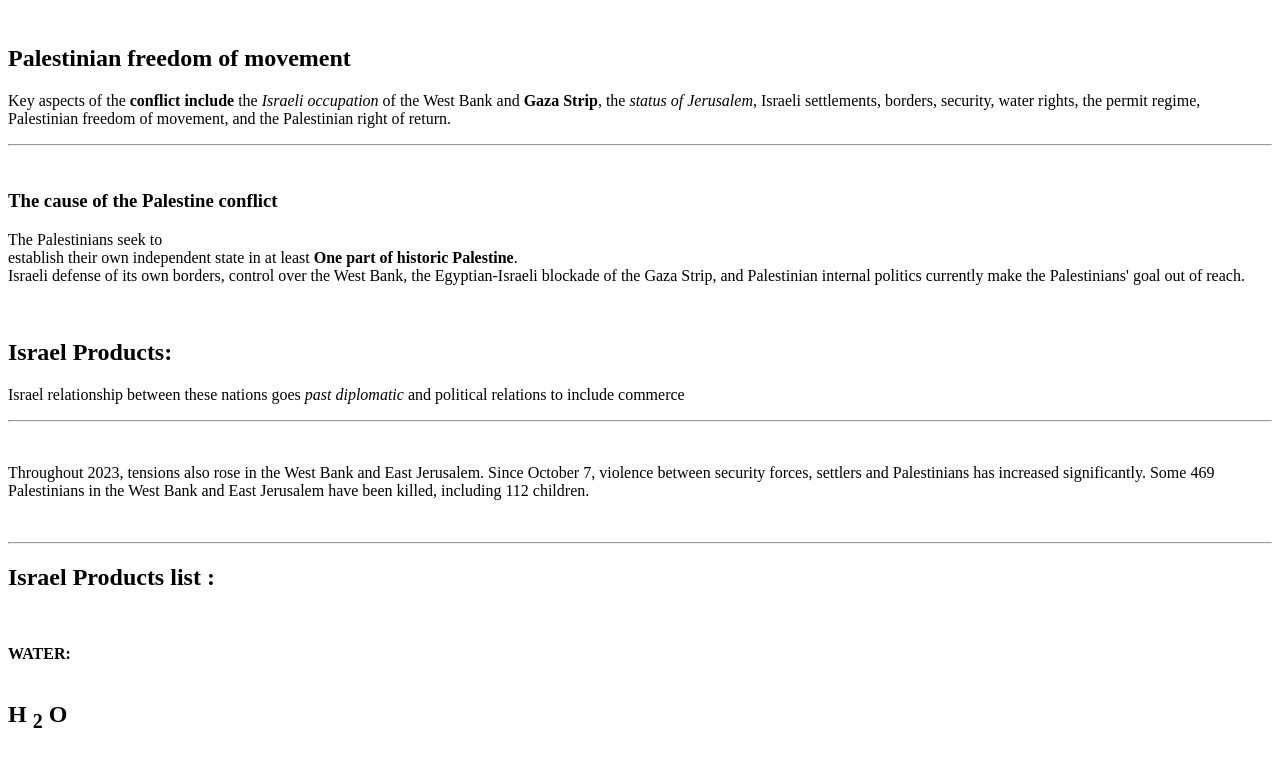
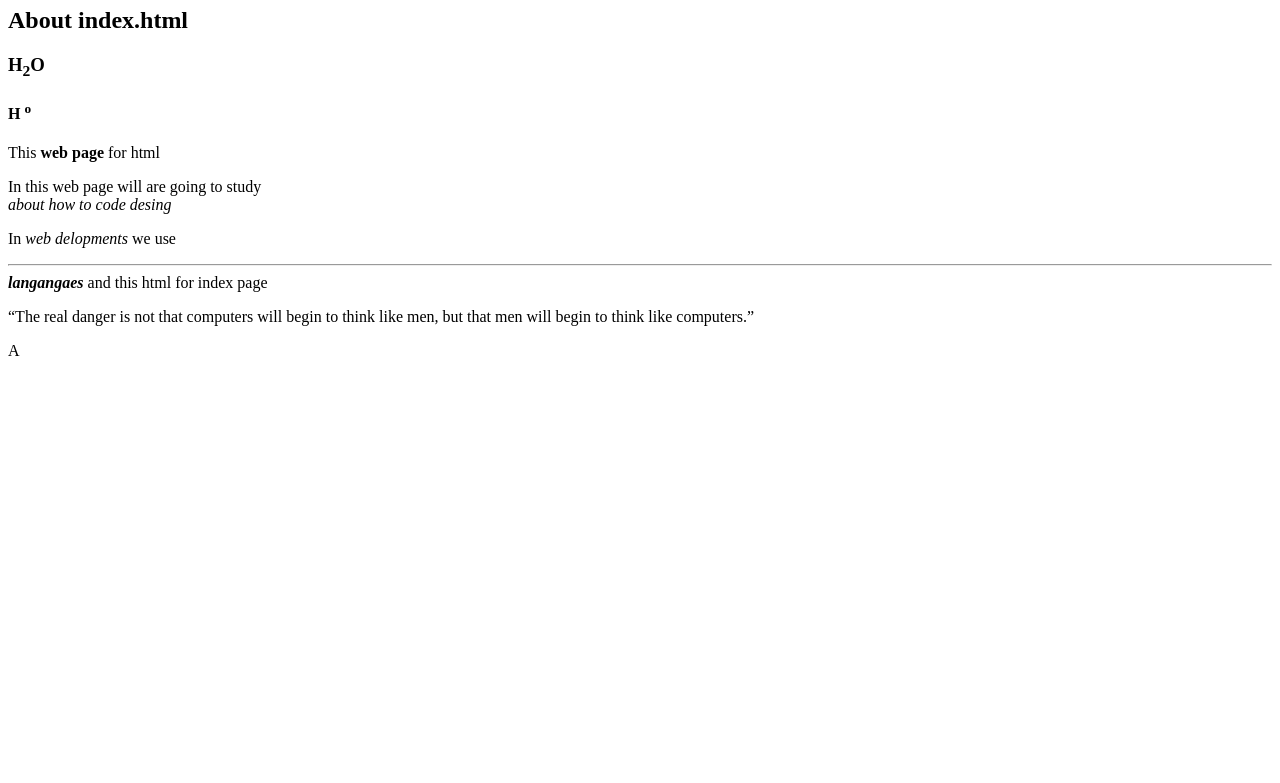
Before and after one commit to rimshaahmed5/Learning-CSS-, a plain HTML site: page index.html in a window 1280 px wide. Shown: the part 73-856 px from the top of the page. After the commit the page ends 800 px from the top, so only its background shows below. Drawn offline with Linux system fonts and the light colour scheme.

Commit message:
About Html Tags

```diff
--- a/index.html
+++ b/index.html
@@ -2,49 +2,27 @@
 <html lang="en">
 
 <head>
-    <title>Why to Boycott Israel Products</title>
+    <title>Document</title>
 </head>
 
 <body>
-    <h1>Why to Boycott Israel Products</h1><br>
-    <h2>Palestinian freedom of movement</h2>
-    <p>Key aspects of the <b>conflict include</b> the <i>Israeli occupation</i> of the West Bank and <strong>Gaza
-            Strip</strong>, the <em>status of Jerusalem</em>, Israeli settlements, borders, security, water rights, the
-        permit regime, Palestinian freedom of movement, and the Palestinian right of return.</p>
-    <hr>
-    <br>
-    <h3>The cause of the <strong>Palestine conflict</strong></h3>
-    <p>The Palestinians seek to <br> establish their own independent state in at least <b>One part of historic
-            Palestine</b>. <br>Israeli defense of its own borders, control over the West Bank, the Egyptian-Israeli
-        blockade of the Gaza Strip, and Palestinian internal politics currently make the Palestinians' goal out of
-        reach.</p><br>
-    <h2>Israel Products:</h2>
-    <p>Israel relationship between these nations goes <em>past diplomatic</em> and political relations to include
-        commerce</p>
-    <hr><br />
-    <p>Throughout 2023, tensions also rose in the West Bank and East Jerusalem. Since October 7, violence between
-        security forces, settlers and Palestinians has increased significantly. Some 469 Palestinians in the West Bank
-        and East Jerusalem have been killed, including 112 children.</p>
-    <br />
-    <hr>
-    <h2>Israel Products list :</h2>
-    <br />
-    <p><b>WATER:</b> <br><br>
-    <h2>H <sub>2</sub> O</h2>
+    <h1>We are <strong>going to learn</strong> HTML </h1>
+    <h2>About index.html</h2>
+    <h3>H<SUB>2</SUB>O</h3>
+    <H4>H <sup>o</sup></H4>
+    <p1>This <strong>web page</strong> for html</p1>
+    <p> In this web page will are going to study <br> <i>about how to code desing</i> </p>
+    <p> In <em>web delopments</em> we use <br>
+        <hr><b><i>langangaes</i></b> and this html for index page
     </p>
-    <br>
-    <p><b>Aquafina</b><br> <b>Nestle</b> </p>
+    <blockquote cite="https://www.brainyquote.com/lists/topics/top-10-computers-quotes"></blockquote>
+    <p> <q>The real danger is not that computers will begin to think like men, but that men will begin to think like
+            computers.</q></p>
 
-    <p>
-    <h2><b>Johnson</b> <sup><b>s</b></sup></h2>
-    </p>
-    <br>
-    <br>
-    <hr>
-    <h2>Palestine Quotes:</h2>
-    <p><b>The victory march will continue until the Palestinian flag flies in Jerusalem and in all of Palestine.</b>
-    <blockquote cite="Read more at https://www.brainyquote.com/topics/palestine-quotes"></blockquote>
-    </p>
+
+
+
 </body>
+A
 
-</html>
+</html
```
